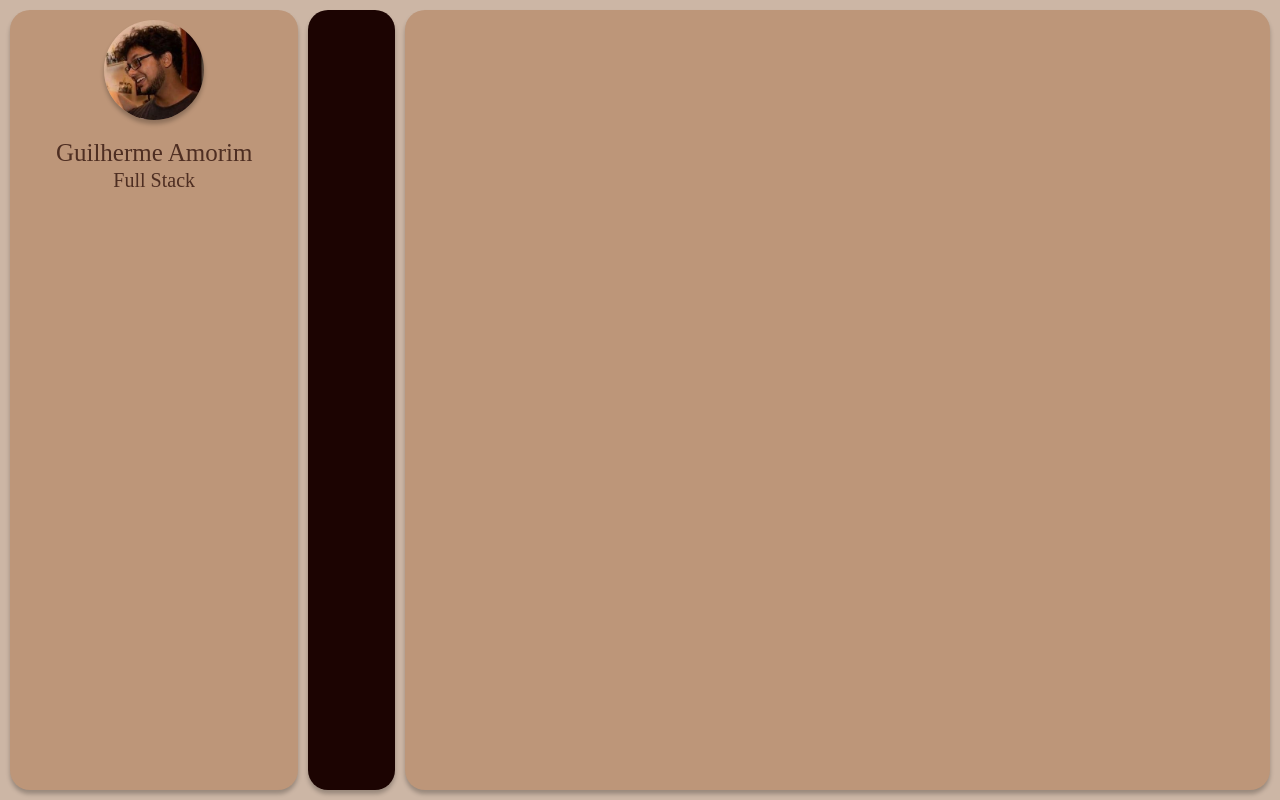
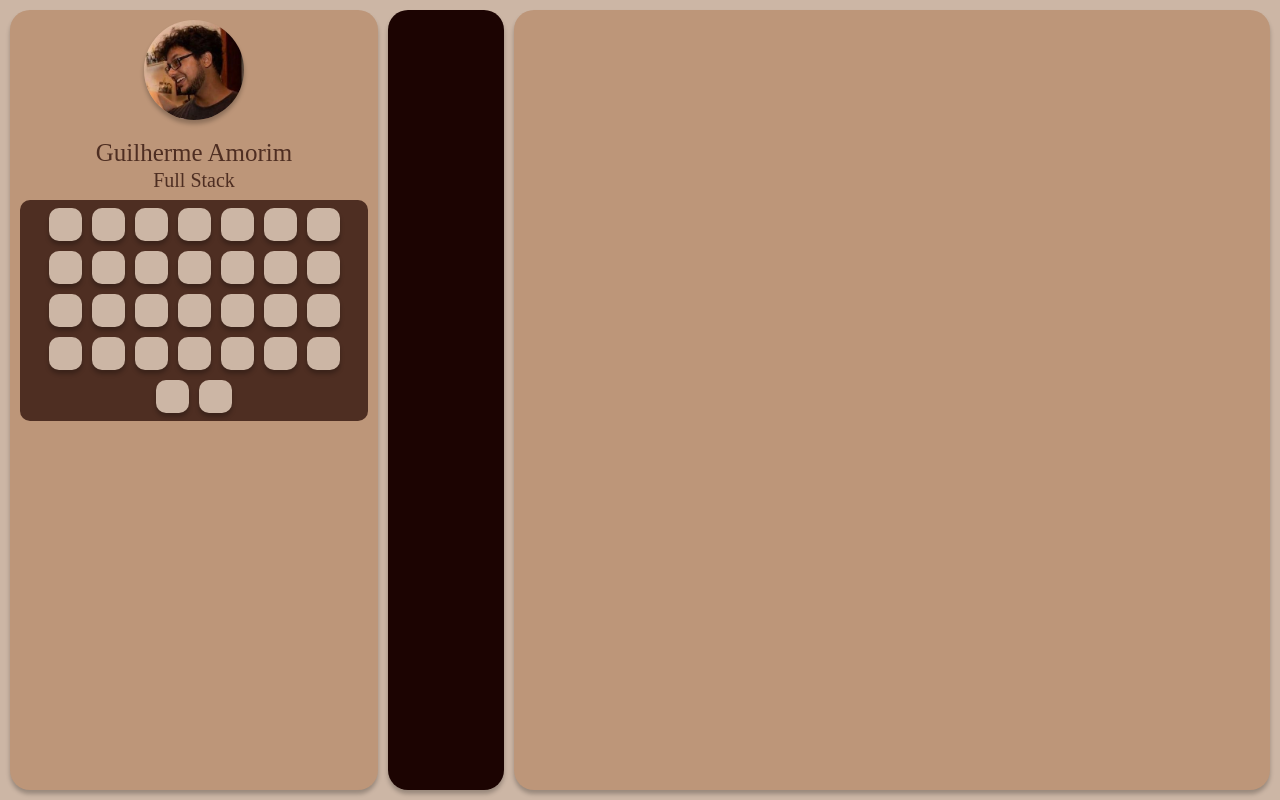
Before and after one commit to GuilhermeDeOliveiraAmorim/portfolio, a React (Create React App) app: page / in a window 1280 px wide. Built offline with nearby package versions, Linux system fonts and the light colour scheme.

Commit message:
feat: adjustment in commit, home and skills

```diff
--- /dev/null
+++ b/src/components/perfil/skills/Skills.module.scss
@@ -0,0 +1,8 @@
+@import "styles/variables";
+
+.skills {
+    background-color: $caput_mortuum;
+    margin: 10px;
+    padding: 3px;
+    border-radius: 10px;
+}
--- /dev/null
+++ b/src/components/perfil/skills/commits/commit/Commit.module.scss
@@ -0,0 +1,10 @@
+@import "styles/variables";
+
+.commit {
+    width: 33px;
+    height: 33px;
+    margin: 5px;
+    background: $pale_silver;
+    border-radius: 10px;
+    box-shadow: 0px 4px 4px rgba(0, 0, 0, 0.25);
+}
--- a/src/pages/home/Home.module.scss
+++ b/src/pages/home/Home.module.scss
@@ -2,8 +2,7 @@
 
 .home {
     display: grid;
-    grid-template-columns: 1fr 0.3fr 3fr;
-    gap: 10px;
+    grid-template-columns: 30% 10% 60%;
     padding: 10px;
 }
 
@@ -12,6 +11,7 @@
     background-color: $antique_brass;
     border-radius: 20px;
     box-shadow: 0px 4px 4px rgba(0, 0, 0, 0.25);
+    margin-right: 10px;
 }
 
 .menu {
@@ -19,6 +19,7 @@
     background-color: $xiketic;
     border-radius: 20px;
     box-shadow: 0px 4px 4px rgba(0, 0, 0, 0.25);
+    margin-right: 10px;
 }
 
 .content {
--- a/src/pages/home/index.tsx
+++ b/src/pages/home/index.tsx
@@ -1,5 +1,6 @@
 import Credentials from "components/perfil/credentials";
 import Photo from "components/perfil/photo";
+import Skills from "components/perfil/skills";
 import StyleHome from "./Home.module.scss";
 
 export default function Home() {
@@ -8,6 +9,7 @@ export default function Home() {
             <div className={StyleHome.perfil}>
                 <Photo />
                 <Credentials />
+                <Skills />
             </div>
             <div className={StyleHome.menu}>
 
```
